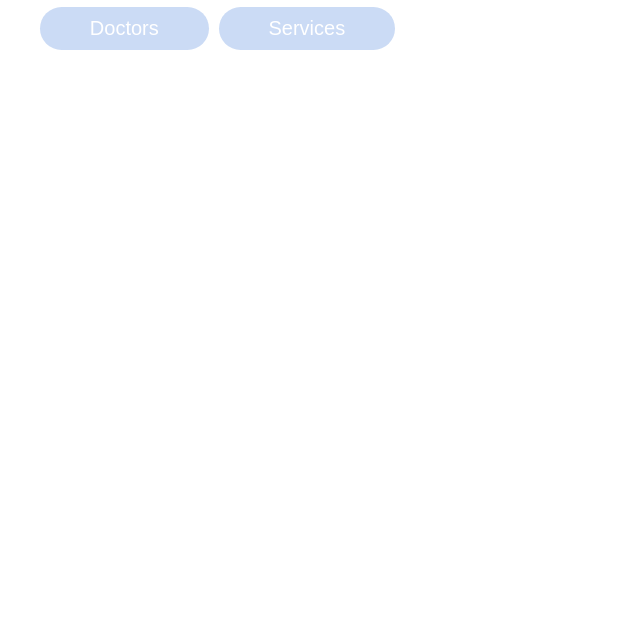
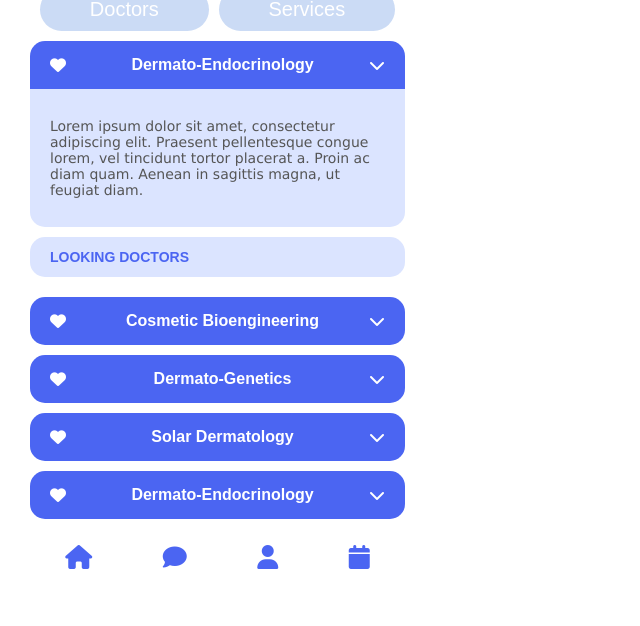
Before and after one commit to KamileGeibaite/favorite1029, a plain HTML site: page index.html in a window 1280 px wide. Shown: the part 174-800 px from the top of the page, without its empty margins (0-640 px from the left). Drawn offline with Linux system fonts and the light colour scheme.

Commit message:
visas failas

```diff
--- a/index.html
+++ b/index.html
@@ -5,6 +5,7 @@
     <meta name="viewport" content="width=device-width, initial-scale=1.0">
     <title>Document</title>
     <link rel="stylesheet" href="styles.css">
+    <link rel="stylesheet" href="https://cdnjs.cloudflare.com/ajax/libs/font-awesome/6.5.1/css/all.min.css">
 </head>
 <body>
     <header>
@@ -31,6 +32,47 @@
     <button class="filter-btn active">Doctors</button>
       <button class="filter-btn">Services</button>
     </nav>
+    <div>
+    </div>
+    <section class="favorite-list">
+
+            <div class="list-item-container">
+                <button class="list-item active">
+                    <span class="text">Dermato-Endocrinology</span>
+                    </button>
+                <div class="content">
+                    <p>Lorem ipsum dolor sit amet, consectetur adipiscing elit. Praesent pellentesque congue lorem, vel tincidunt tortor placerat a. Proin ac diam quam. Aenean in sagittis magna, ut feugiat diam.</p>
+                </div>
+            </div>
+
+            <button class="looking-doctors-btn">looking doctors</button>
+
+            <button class="list-item">
+                <span class="text">Cosmetic Bioengineering</span>
+            </button>
+
+            <button class="list-item">
+                <span class="text">Dermato-Genetics</span>
+            </button>
+
+            <button class="list-item">
+                <span class="text">Solar Dermatology</span>
+            </button>
+
+            <button class="list-item">
+                <span class="text">Dermato-Endocrinology</span>
+            </button>
+        </section>
+    </main>
+
+    <footer class="bottom-nav">
+        <a href="#"><i class="fas fa-home"></i></a>
+        <a href="#"><i class="fas fa-comment"></i></a>
+        <a href="#"><i class="fas fa-user"></i></a>
+        <a href="#"><i class="fas fa-calendar"></i></a>
+    </footer>
+
+</body>
      </main>
 
 </body>
--- a/styles.css
+++ b/styles.css
@@ -66,3 +66,93 @@ p{
     background-color: #2379ca;
      cursor: pointer;
 }
+.list-item-container {
+    margin-bottom: 10px;
+}
+
+.list-item, .looking-doctors-btn {
+    width: 100%;
+    border: none;
+    padding: 15px 20px;
+    border-radius: 15px;
+    cursor: pointer;
+    font-size: 16px;
+    font-weight: bold;
+    display: flex;
+    align-items: center;
+    justify-content: space-between;
+    text-align: left;
+    color: white;
+    background-color: #4b65f2;
+    margin-bottom: 10px;
+    position: relative;
+    transition: background-color 0.2s, box-shadow 0.2s;
+}
+
+.list-item::before {
+    font-family: 'Font Awesome 6 Free';
+    content: '\f004';
+    font-weight: 900;
+    margin-right: 10px;
+}
+
+
+.list-item::after {
+    font-family: 'Font Awesome 6 Free';
+    content: '\f078';
+    font-weight: 900;
+}
+
+
+.list-item:hover {
+    background-color: #384cd3;
+    box-shadow: 0 4px 8px #00000033;
+}
+
+.list-item.active {
+    border-bottom-left-radius: 0;
+    border-bottom-right-radius: 0;
+}
+
+.content {
+    background-color: #dbe4ff;
+    border-bottom-left-radius: 15px;
+    border-bottom-right-radius: 15px;
+    padding: 15px 20px;
+    font-size: 14px;
+    color: #555;
+    margin-top: -10px;
+}
+
+.looking-doctors-btn {
+    background-color: #dbe4ff;
+    color: #4b65f2;
+    text-transform: uppercase;
+    margin-bottom: 20px;
+    font-size: 14px;
+    padding: 12px 20px;
+}
+
+
+.bottom-nav {
+
+    bottom: 0;
+    left: 0;
+    width: 100%;
+    max-width: 400px;
+    background-color: #ffffff;
+    display: flex;
+    justify-content: space-around;
+    padding: 10px 0;
+    box-shadow: 2px #0000001a;
+    border-top-left-radius: 20px;
+    border-top-right-radius: 20px;
+    left: 50%;
+
+}
+
+.bottom-nav a {
+    color: #4b65f2;
+    font-size: 24px;
+    padding: 5px;
+}
```
Also changed, not shown: images/icons8-arrow-24.png (added), images/icons8-female-50.png (added), images/icons8-filter-50.png (added), images/icons8-heart-50.png (added), images/icons8-male-50.png (added), images/icons8-search-32.png (added), images/icons8-star-50.png (added).
